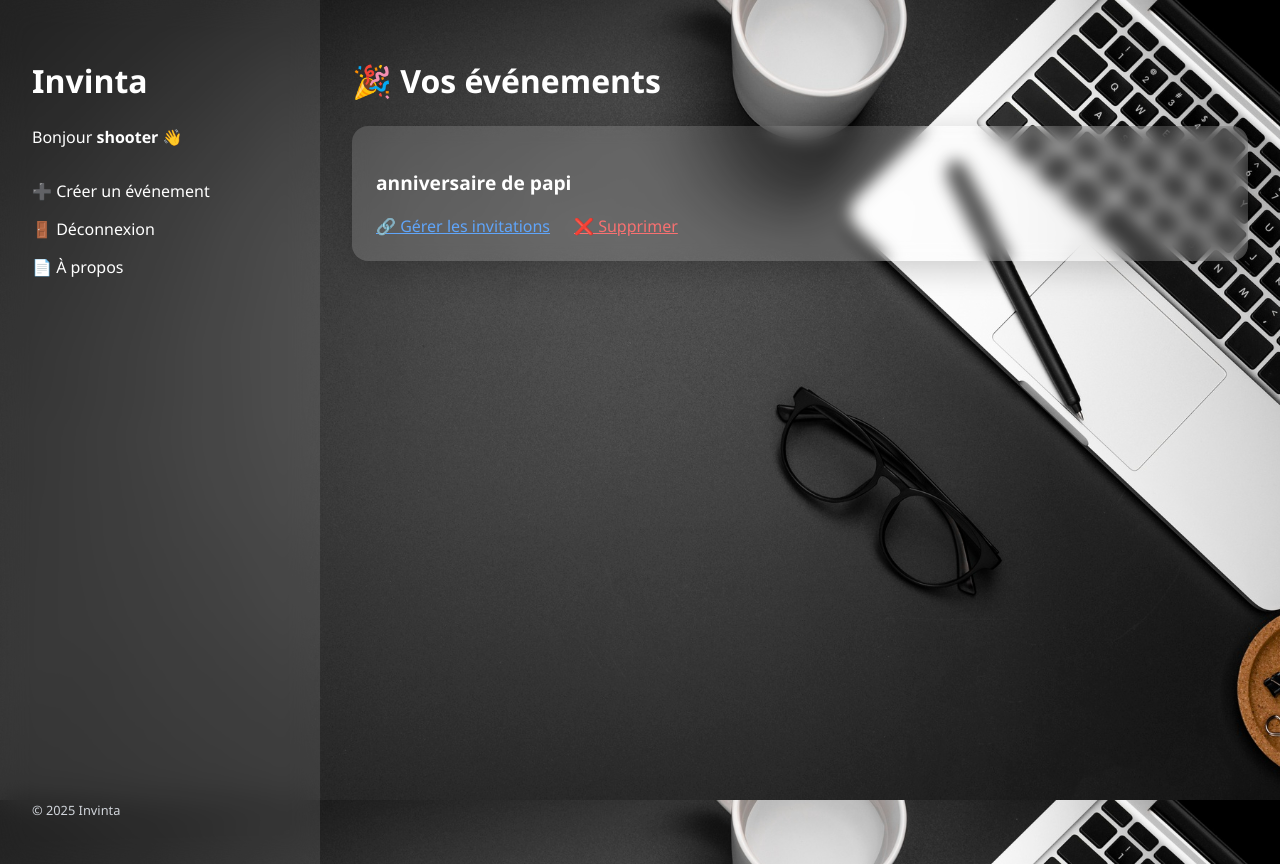
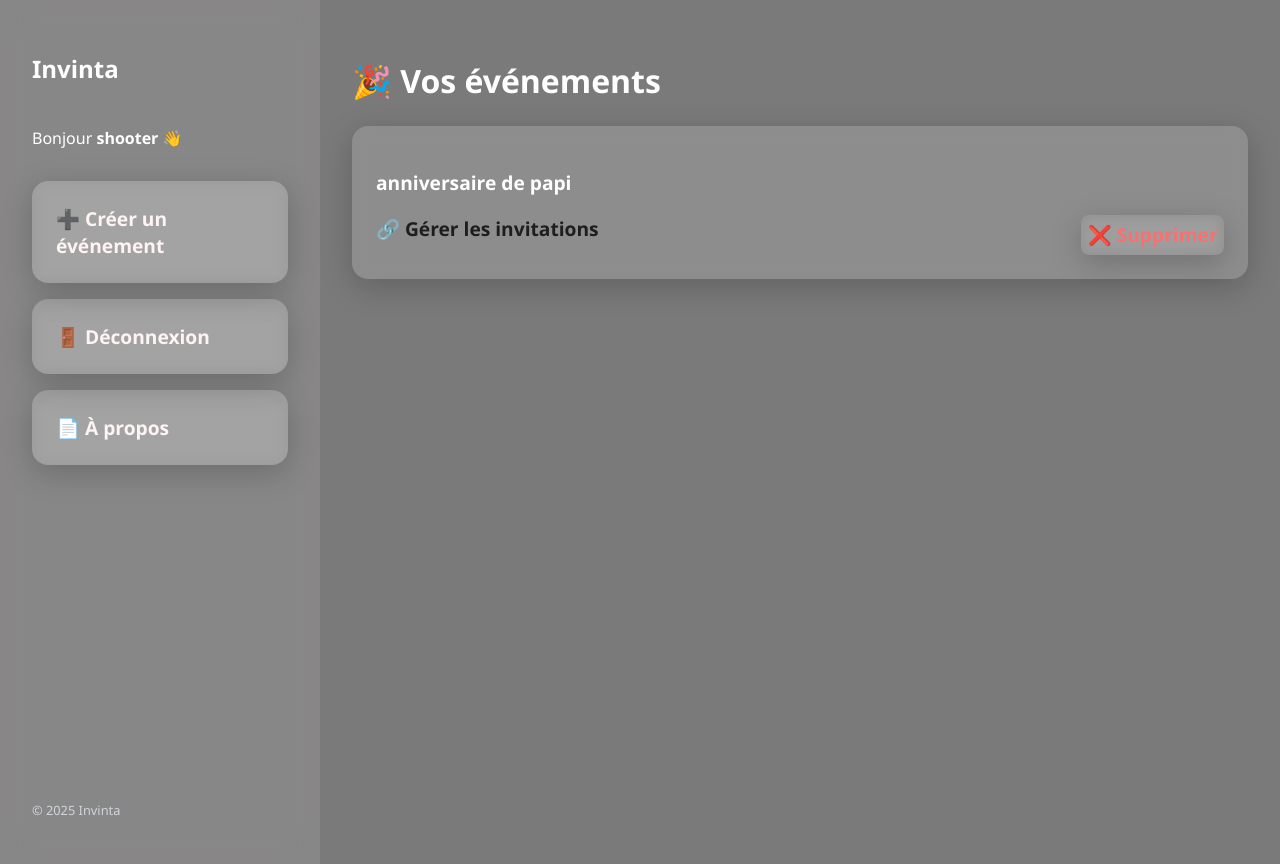
Before and after one commit to jean1mpayi/Invinta, a Django app: page /accueil/ in a window 1280 px wide. Run offline with Django 5.2, Linux system fonts and the light colour scheme; a user stored in the database is signed in; data comes from the database, SQL or seed files in the repository; both versions use the stored data as it was after the commit.

Commit message:
2clodnary

```diff
--- a/core/static/css/accueil.css
+++ b/core/static/css/accueil.css
@@ -1,10 +1,20 @@
+:root {
+  --color-primary: #7b7a7a;
+  --color-bg: #fff4f4;
+  --color-dark: #1d1c1c;
+  --color-text: #1e1e1e;
+  --color-accent: #598280;
+  --color-hover: #28504f;
+}
+
 body {
-  background: url("../images/bg.jpg") no-repeat center center fixed;
+  background-color: #7b7a7a;
+
   background-size: cover;
   color: #fff;
   min-height: 100vh;
   margin: 0;
-  font-family: 'Segoe UI', Arial, sans-serif;
+  font-family: "Segoe UI", Arial, sans-serif;
 }
 
 .main-grid {
@@ -14,7 +24,7 @@ body {
 }
 
 .sidebar {
-  background: rgba(255,255,255,0.1);
+  background: rgba(255, 255, 255, 0.1);
   backdrop-filter: blur(16px);
   padding: 2rem;
   display: flex;
@@ -25,10 +35,22 @@ body {
   top: 0;
 }
 
+.logo-container {
+  width: 50px;
+  height: 50px;
+  display: flex;
+  align-items: center;
+}
+
 .logo {
-  font-size: 2rem;
-  font-weight: bold;
-  margin-bottom: 1.5rem;
+  height: 55px;
+
+}
+
+.logo:hover {
+  height: 60px;
+  border-radius: 20px;
+  transition: 0.1s;
 }
 
 .welcome {
@@ -42,13 +64,23 @@ body {
 }
 
 .nav-links a {
-  color: #fff;
+  color: var(--color-bg);
   text-decoration: none;
-  transition: color 0.2s;
+  background: rgba(255, 255, 255, 0.15);
+  backdrop-filter: blur(8px);
+  border-radius: 1rem;
+  padding: 1.5rem;
+  box-shadow: 0 8px 32px rgba(0, 0, 0, 0.2);
+  transition: transform 0.2s, background 0.2s;
+  font-size: 1.2rem;
+  font-weight: bold;
 }
 
 .nav-links a:hover {
-  color: #fde047;
+  transform: scale(1.03);
+  background: rgba(255, 255, 255, 0.25);
+  font-size: 1.2rem;
+  font-weight: bold;
 }
 
 .copyright {
@@ -74,17 +106,17 @@ body {
 }
 
 .event-card {
-  background: rgba(255,255,255,0.15);
+  background: rgba(255, 255, 255, 0.15);
   backdrop-filter: blur(8px);
   border-radius: 1rem;
   padding: 1.5rem;
-  box-shadow: 0 8px 32px rgba(0,0,0,0.2);
+  box-shadow: 0 8px 32px rgba(0, 0, 0, 0.2);
   transition: transform 0.2s, background 0.2s;
 }
 
 .event-card:hover {
   transform: scale(1.03);
-  background: rgba(255,255,255,0.25);
+  background: rgba(255, 255, 255, 0.25);
 }
 
 .event-title {
@@ -93,27 +125,42 @@ body {
 }
 
 .event-actions {
+  justify-content: space-between;
   margin-top: 1rem;
   display: flex;
   gap: 1.5rem;
 }
 
 .link-blue {
-  color: #60a5fa;
-  text-decoration: underline;
+  color: var(--color-text);
+  text-decoration: none;
+  font-size: 1.2rem;
+  font-weight: bold;
 }
 
 .link-blue:hover {
-  color: #2563eb;
+  color: var(--color-hover);
+  box-shadow: 0 8px 32px rgba(0, 0, 0, 0.2);
+  padding: 0.4rem;
+  border-radius: 0.5rem;
+  backdrop-filter: blur(8px);
 }
 
 .link-red {
+  box-shadow: 0 8px 32px rgba(0, 0, 0, 0.2);
+  padding: 0.4rem;
+  border-radius: 0.5rem;
+  backdrop-filter: blur(8px);
+
   color: #f87171;
-  text-decoration: underline;
+  text-decoration: none;
+  font-size: 1.2rem;
+  font-weight: bold;
 }
 
 .link-red:hover {
   color: #dc2626;
+  transform: scale(1.03);
 }
 
 .no-event {
--- a/core/static/css/cree_invitation.css
+++ b/core/static/css/cree_invitation.css
@@ -3,8 +3,7 @@ body {
   display: flex;
   align-items: center;
   justify-content: center;
-  background-image: url("../images/bg.jpg");
-  background-size: cover;
+background-color: #7b7a7a;  background-size: cover;
   background-position: center;
   background-repeat: no-repeat;
 }
--- a/core/static/css/evenement.css
+++ b/core/static/css/evenement.css
@@ -3,8 +3,7 @@ body {
     display: flex;
     align-items: center;
     justify-content: center;
-    background-image: url("../images/bg.jpg");
-    background-size: cover;
+background-color: #7b7a7a;    background-size: cover;
     background-position: center;
     background-repeat: no-repeat;
 }
--- a/core/static/css/gestion_invitations.css
+++ b/core/static/css/gestion_invitations.css
@@ -2,8 +2,7 @@
 body {
   margin: 0;
   font-family: 'Segoe UI', Tahoma, Geneva, Verdana, sans-serif;
-  background: url("/static/images/bg.jpg") no-repeat center center fixed;
-  background-size: cover;
+background-color: #7b7a7a;  background-size: cover;
   color: #fff;
 }
 
--- a/core/static/css/inscription.css
+++ b/core/static/css/inscription.css
@@ -12,8 +12,7 @@ body {
   display: flex;
   align-items: center;
   justify-content: center;
-  background-image: url("../images/bg.jpg");
-  background-size: cover;
+background-color: #7b7a7a;  background-size: cover;
   background-position: center;
   background-repeat: no-repeat;
 }
--- a/core/static/css/invitation.css
+++ b/core/static/css/invitation.css
@@ -1,8 +1,7 @@
 body {
   font-family: 'Segoe UI', Tahoma, Geneva, Verdana, sans-serif;
   animation: fadeIn 0.5s ease-in;
-  background-image: url("../images/bg.jpg");
-  color: #333;
+background-color: #7b7a7a;  color: #333;
 }
 
 .fade-in {
--- a/core/static/css/login.css
+++ b/core/static/css/login.css
@@ -12,8 +12,7 @@ body {
   display: flex;
   align-items: center;
   justify-content: center;
-  background-image: url("../images/bg.jpg");
-  background-size: cover;
+background-color: #7b7a7a;  background-size: cover;
   background-position: center;
   background-repeat: no-repeat;
 }
--- a/core/static/css/preview_invitation.css
+++ b/core/static/css/preview_invitation.css
@@ -3,8 +3,7 @@ body {
     display: flex;
     align-items: center;
     justify-content: center;
-    background-image: url("../images/bg.jpg");
-    background-size: cover;
+background-color: #7b7a7a;    background-size: cover;
     background-position: center;
     background-repeat: no-repeat;
 }
--- a/core/templates/core/gestion_invitations.html
+++ b/core/templates/core/gestion_invitations.html
@@ -101,6 +101,9 @@
         <div class="add-btn-wrapper">
           <a href="{% url 'cree_invitation' evenement.id %}" class="add-btn">➕ Inviter quelqu’un</a>
         </div>
+        <div class="add-btn-wrapper">
+          <a href="{% url 'accueil_vue' %}" class="add-btn">Retour </a>
+        </div>
       </div>
     </div>
   </body>
```
Also changed, not shown: db.sqlite3, media/evenements/pexels-ourwhiskyfoundation-19095111_EZuKcYY.jpg (added), media/evenements/pexels-ourwhiskyfoundation-19095111_PUoY6km.jpg (added), 2 other files.
